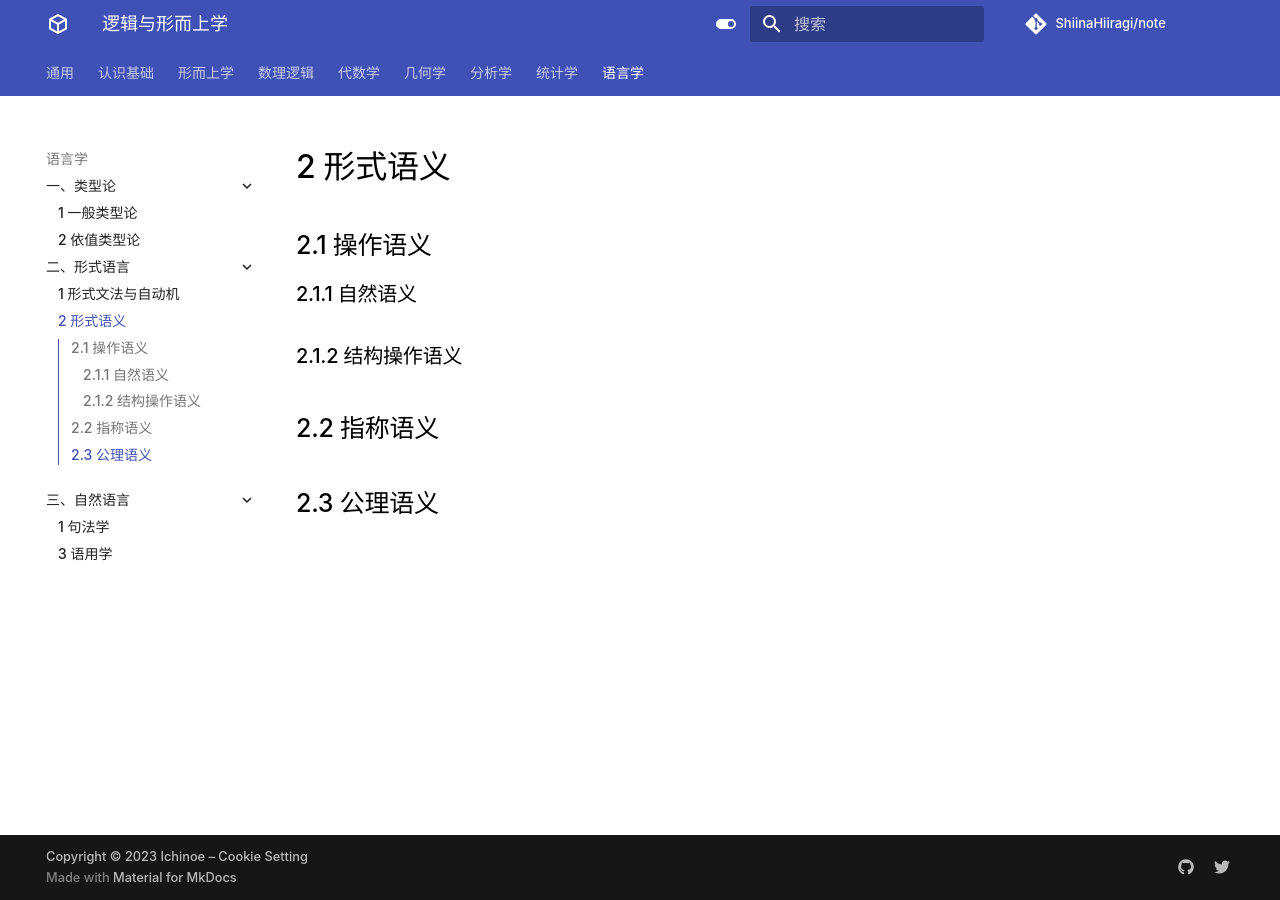
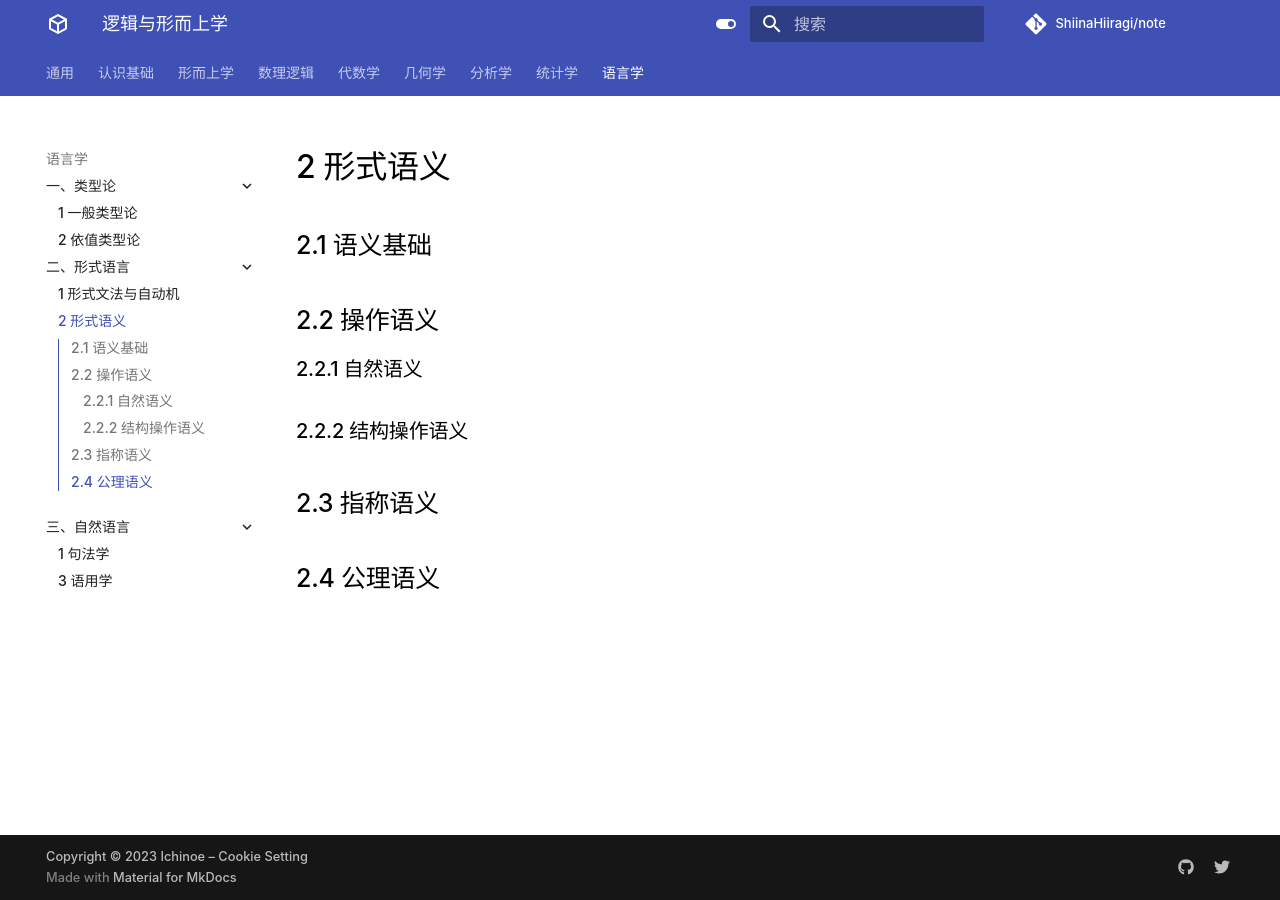
Before and after one commit to ShiinaHiiragi/note, an MkDocs documentation site: the page built from docs/lang/formal/sem.md, in a window 1280 px wide. Built offline with MkDocs 1.6.1 and Material for MkDocs 9.7.7, drawn with Linux system fonts in a browser that asks for light colours; comment, search, counter and statistics services are not loaded.

```diff
--- a/docs/lang/formal/sem.md
+++ b/docs/lang/formal/sem.md
@@ -1,10 +1,12 @@
 # 2 形式语义
 
-## 2.1 操作语义
-### 2.1.1 自然语义
+## 2.1 语义基础
 
-### 2.1.2 结构操作语义
+## 2.2 操作语义
+### 2.2.1 自然语义
 
-## 2.2 指称语义
+### 2.2.2 结构操作语义
 
-## 2.3 公理语义
+## 2.3 指称语义
+
+## 2.4 公理语义
```
Also changed, not shown: docs/lang/formal/trans.md (added, +20 -0 lines).
